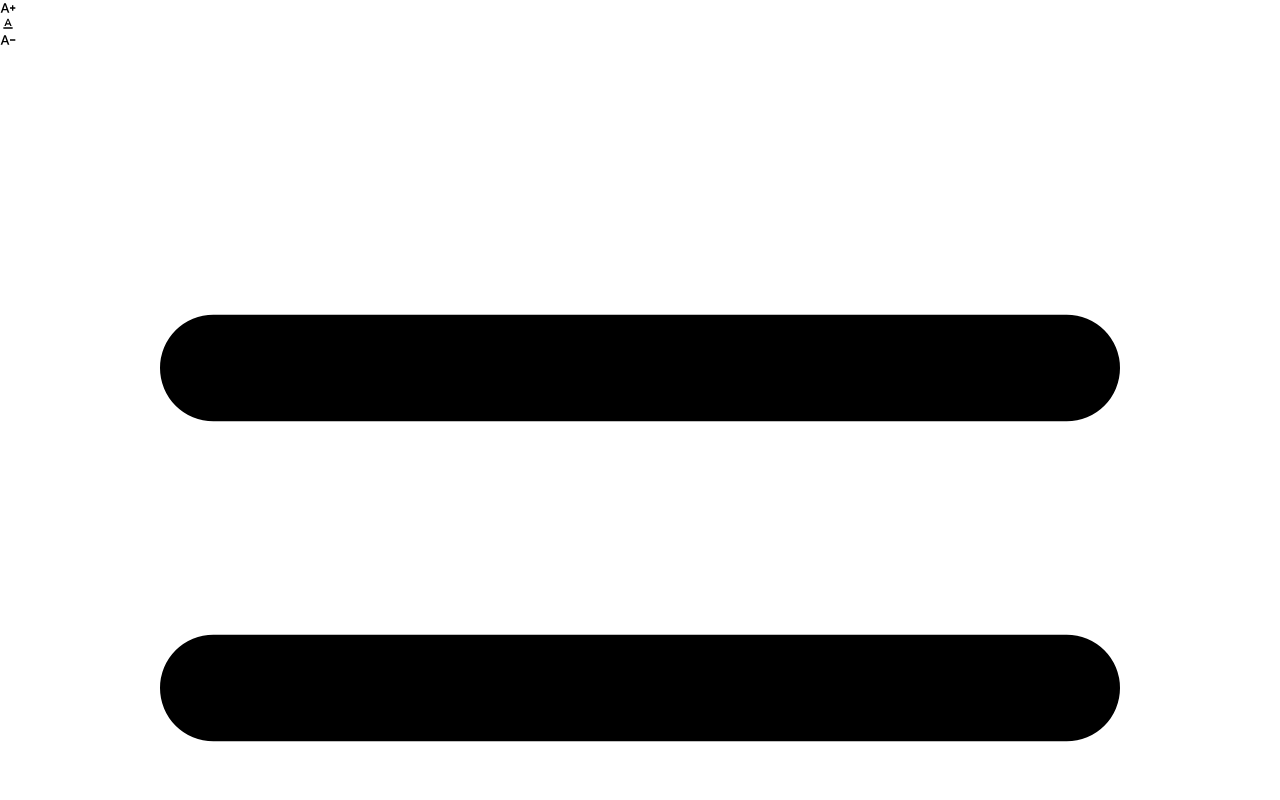
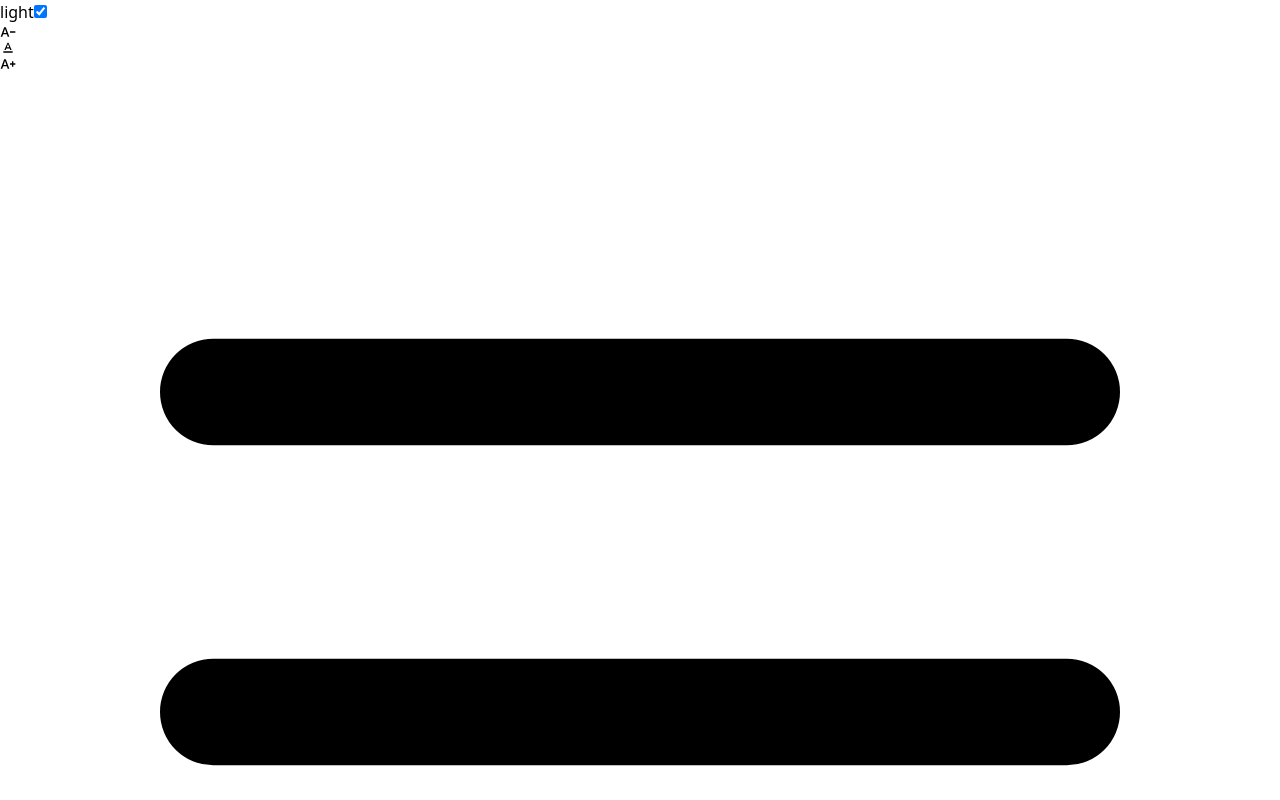
Before and after one commit to ByteRoute/bit2byte, a React (Vite) app in the folder client/: page / in a window 1280 px wide. Shown: the top 800 px of the page. Built offline with nearby package versions, Linux system fonts and the light colour scheme.

Commit message:
Completed: Dark theme toggle button and state changes

```diff
--- a/client/src/components/FontChange.jsx
+++ b/client/src/components/FontChange.jsx
@@ -1,11 +1,10 @@
 import React from "react";
 import { useDispatch, useSelector } from "react-redux";
 import { setFontClass } from "../redux/fontSlice";
-import { PiStudentLight } from "react-icons/pi";
+import { changeTheme } from "../redux/ThemeSlices/themeSlice";
 import { MdTextDecrease, MdTextFormat, MdTextIncrease } from "react-icons/md";
-import { Menu } from "@headlessui/react";
-// importing the actions from counter Slice
 import { increment, decrement } from "../redux/counterSlice";
+
 const FontChange = () => {
   const getFontClassBasedOnCount = (count) => {
     if (count <= -4) return "text-xs";
@@ -23,45 +22,43 @@ const FontChange = () => {
     if (count >= 8) return "text-9xl";
   };
 
-  const count = useSelector((state) => state.counter.value); // Get count from counterSlice
+  const count = useSelector((state) => state.counter.value);
   const dispatch = useDispatch();
 
   const handleIncrement = (count) => {
-    dispatch(increment()); // Dispatch the increment action to counterSlice
-    console.log(count);
-    const newFontClass = getFontClassBasedOnCount(count + 1); // Calculate the new font class based on the updated count
-    console.log(newFontClass);
-    dispatch(setFontClass(newFontClass)); // Dispatch the font class to fontSlice
+    dispatch(increment());
+    const newFontClass = getFontClassBasedOnCount(count + 1);
+    dispatch(setFontClass(newFontClass));
   };
 
   const handleDecrement = (count) => {
-    dispatch(decrement()); // Dispatch the decrement action to counterSlice
-    console.log("decrementing: ");
-    const newFontClass = getFontClassBasedOnCount(count - 1); // Calculate the new font class based on the updated count
-    dispatch(setFontClass(newFontClass)); // Dispatch the font class to fontSlice
+    dispatch(decrement());
+    const newFontClass = getFontClassBasedOnCount(count - 1);
+    dispatch(setFontClass(newFontClass));
   };
+  const theme = useSelector((state) => state.theme.theme);
+  return (
+    <div className="flex justify-around">
+      <div className="flex items-center gap-4 text-black bg-white">
+        {/* Checkbox toggle */}
+        {theme}
+        <input
+          type="checkbox"
+          className="toggle border-blue-500 bg-blue-500 [--tglbg:gray] hover:bg-blue-700 my-2"
+          onClick={() => dispatch(changeTheme())}
+          defaultChecked
+        />
 
-  return (
-    <div>
-      {/*//todo: here add buttons to change contrast and language, and then implement functionality of font size, contrast and language*/}
-      {/* just here for debugging purposes */}
-
-      <div className="flex justify-center align-middle items-center gap-2   text-black bg-white">
-        <span>
-          <MdTextIncrease
-            className="text-2xl"
-            onClick={() => handleIncrement(count)}
-          />
-        </span>
-        <span>
-          <MdTextFormat className="text-2xl" />
-        </span>
-        <span>
-          <MdTextDecrease
-            className="text-2xl"
-            onClick={() => handleDecrement(count)}
-          />
-        </span>
+        {/* Font size controls */}
+        <MdTextDecrease
+          className="text-2xl cursor-pointer"
+          onClick={() => handleDecrement(count)}
+        />
+        <MdTextFormat className="text-2xl" />
+        <MdTextIncrease
+          className="text-2xl cursor-pointer"
+          onClick={() => handleIncrement(count)}
+        />
       </div>
     </div>
   );
```
